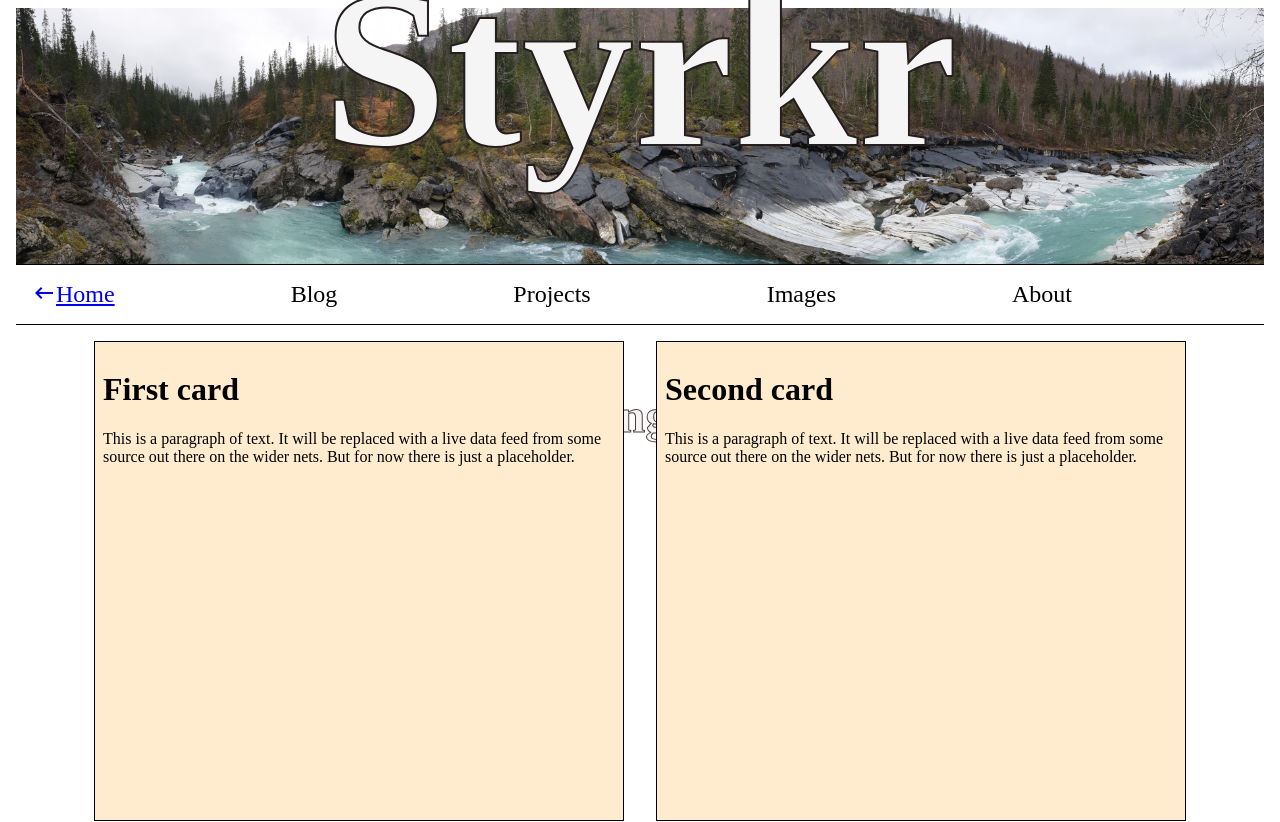
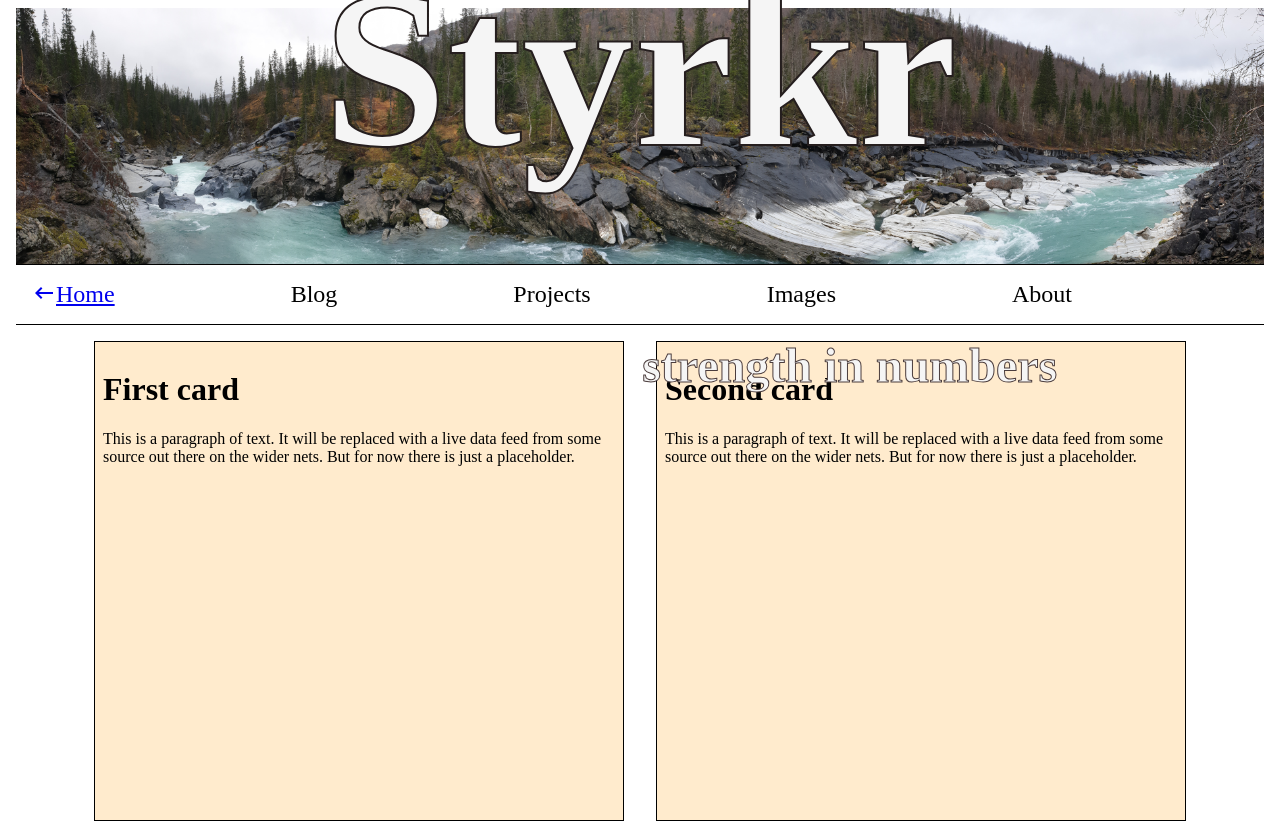
Before and after one commit to tplive/qvidahl-no, a Next.js app: page / in a window 1280 px wide. Shown: the top 822 px of the page. Built offline with nearby package versions, Linux system fonts and the light colour scheme; a web font is replaced by a local one.

Commit message:
Move subtitle

```diff
--- a/src/components/header.module.css
+++ b/src/components/header.module.css
@@ -24,7 +24,10 @@
 }
 
 .subTitle {
-    float:right;
+    position: relative;
+    bottom: 50px;
+    left: 100px;
+    float: right;
     grid-column: 1;
     grid-row: 2;
     font-size: 2rem;
```
